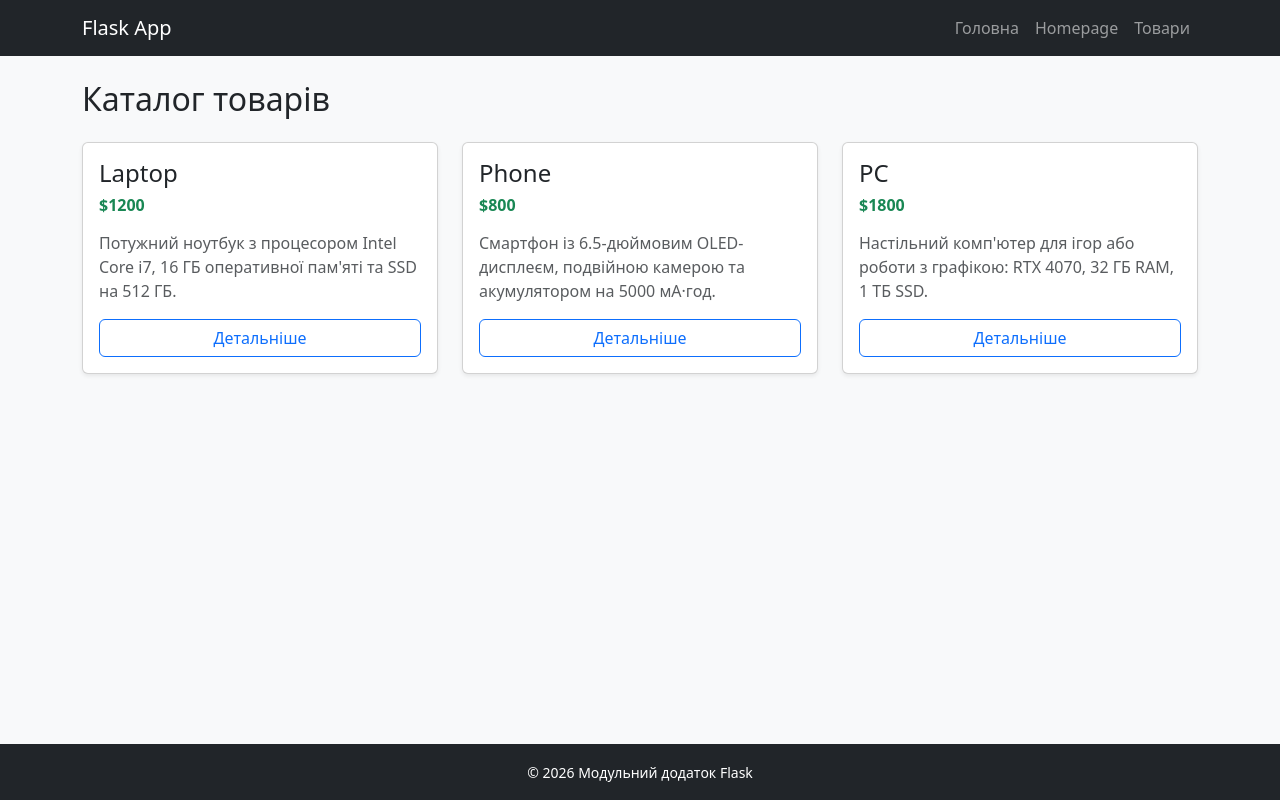
After one commit to vladyslav-rynder/flask-app-lab, a Flask app: page /products/ in a window 1280 px wide. The commit adds this page. Run offline with Flask 3, Linux system fonts and the light colour scheme.

Commit message:
implement products  blueprint

```diff
--- a/app/__init__.py
+++ b/app/__init__.py
@@ -4,7 +4,8 @@ app = Flask(__name__)
 app.config.from_pyfile("../config.py")
 
 from app import views
-
+from app.products import product_bp
 from app.users import user_bp
 
 app.register_blueprint(user_bp)
+app.register_blueprint(product_bp)
--- /dev/null
+++ b/app/products/templates/products/products.html
@@ -0,0 +1,25 @@
+{% extends 'base.html' %}
+
+{% block title %}Список товарів{% endblock %}
+
+{% block content %}
+<div class="row">
+    <div class="col-12">
+        <h2 class="mb-4">Каталог товарів</h2>
+        <div class="row row-cols-1 row-cols-md-3 g-4">
+            {% for prod in products %}
+            <div class="col">
+                <div class="card h-100 shadow-sm">
+                    <div class="card-body d-flex flex-column">
+                        <h4 class="card-title">{{ prod.name }}</h4>
+                        <h6 class="text-success fw-bold mb-3">${{ prod.price }}</h6>
+                        <p class="card-text text-muted flex-grow-1">{{ prod.content }}</p>
+                        <a href="{{ url_for('products.product_detail', product_id=prod.id) }}" class="btn btn-outline-primary mt-auto">Детальніше</a>
+                    </div>
+                </div>
+            </div>
+            {% endfor %}
+        </div>
+    </div>
+</div>
+{% endblock %}
--- /dev/null
+++ b/app/products/views.py
@@ -0,0 +1,43 @@
+from app.products import product_bp
+from flask import abort, render_template
+
+products_list = [
+    {
+        'id': 1,
+        'name': 'Laptop',
+        'price': 1200,
+        'content': (
+            "Потужний ноутбук з процесором Intel Core i7, 16 ГБ оперативної"
+            " пам'яті та SSD на 512 ГБ."
+        ),
+    },
+    {
+        'id': 2,
+        'name': 'Phone',
+        'price': 800,
+        'content': (
+            'Смартфон із 6.5-дюймовим OLED-дисплеєм, подвійною камерою та'
+            ' акумулятором на 5000 мА·год.'
+        ),
+    },
+    {
+        'id': 3,
+        'name': 'PC',
+        'price': 1800,
+        'content': (
+            'Настільний комп\'ютер для ігор або роботи з графікою: RTX 4070, 32'
+            ' ГБ RAM, 1 ТБ SSD.'
+        ),
+    },
+]
+
+@product_bp.route('/')
+def list_products():
+    return render_template('products/products.html', products=products_list)
+
+@product_bp.route('/<int:product_id>')
+def product_detail(product_id):
+    product = next((p for p in products_list if p['id'] == product_id), None)
+    if product is None:
+        abort(404)
+    return render_template('products/detail_product.html', product=product)
--- a/app/templates/base.html
+++ b/app/templates/base.html
@@ -15,6 +15,7 @@
         <div class="navbar-nav">
             <a class="nav-link" href="{{ url_for('main') }}">Головна</a>
             <a class="nav-link" href="{{ url_for('home') }}">Homepage</a>
+            <a class="nav-link" href="{{ url_for('products.list_products') }}">Товари</a>
         </div>
     </div>
 </nav>
```
Also changed, not shown: app/products/__init__.py (added, +7 -0 lines), app/products/templates/products/detail_product.html (added, +19 -0 lines).
